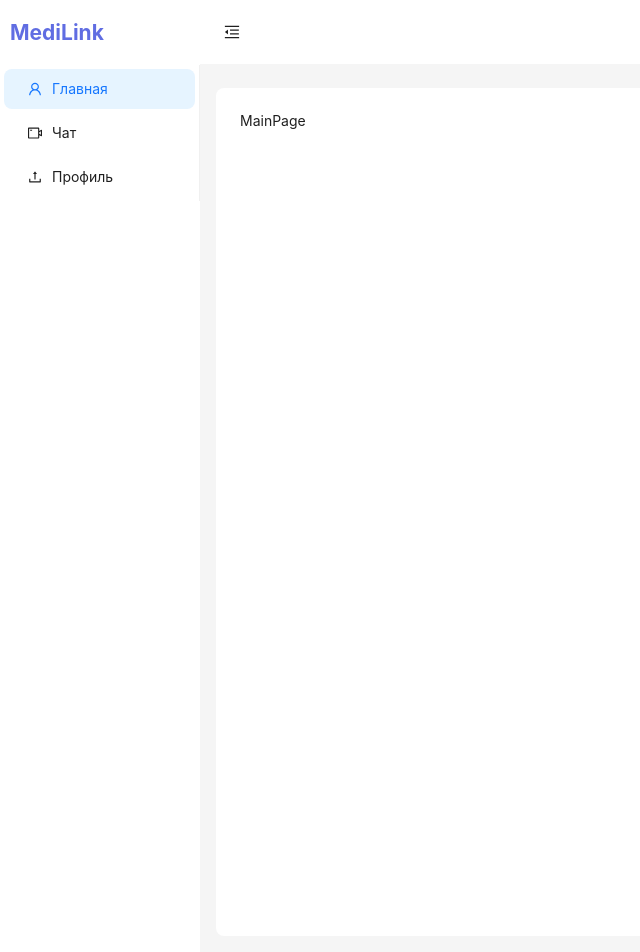
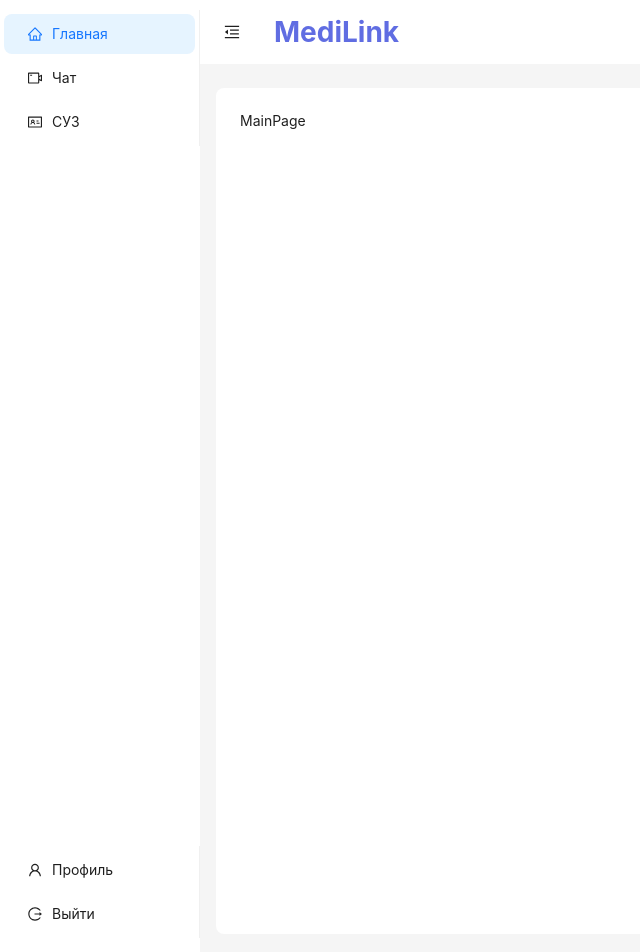
Before and after one commit to sweetkurut/medilink, a React (Vite) app: page / in a window 1280 px wide. Shown: the top 952 px of the page, without its empty margins (0-640 px from the left). Built offline with nearby package versions, Linux system fonts and the light colour scheme.

Commit message:
fix sidebar

```diff
--- a/src/pages/MainPage/mainpage.module.scss
+++ b/src/pages/MainPage/mainpage.module.scss
@@ -3,7 +3,7 @@
     // background-size: cover;
     // background-repeat: no-repeat;
     // margin-top: 40px;
-    min-height: 100vh;
+    // min-height: 100vh;
     // & .container {
     //     max-width: var(--container-width);
     //     margin: 0 auto;
--- /dev/null
+++ b/src/pages/SystemManagementPage/SystemManagementPage.tsx
@@ -0,0 +1,5 @@
+import s from "./SystemManagement.module.scss";
+
+export const SystemManagementPage = () => {
+    return <div className={s.wrapper}>Систему управления</div>;
+};
--- a/src/shared/config/routeConfig/routeConfig.tsx
+++ b/src/shared/config/routeConfig/routeConfig.tsx
@@ -3,6 +3,7 @@ import { LoginPage } from "@/pages/LoginPage/LoginPage";
 import { MainPage } from "@/pages/MainPage/MainPage";
 import { ProfilePage } from "@/pages/ProfilePage/ProfilePage";
 import { SignUpPage } from "@/pages/SignUpPage/SignUpPage";
+import { SystemManagementPage } from "@/pages/SystemManagementPage/SystemManagementPage";
 import type { RouteProps } from "react-router-dom";
 
 export enum AppRoutes {
@@ -12,6 +13,7 @@ export enum AppRoutes {
     SIGN_UP = "signup",
     CHAT = "chat",
     PROFILE = "profile",
+    SUZ = "system_management",
 }
 
 export const RoutePath: Record<AppRoutes, string> = {
@@ -21,6 +23,7 @@ export const RoutePath: Record<AppRoutes, string> = {
     [AppRoutes.SIGN_UP]: "/signup",
     [AppRoutes.CHAT]: "/chat",
     [AppRoutes.PROFILE]: "/profile",
+    [AppRoutes.SUZ]: "/system_management",
 };
 
 export const routeConfig: Record<AppRoutes, RouteProps> = {
@@ -48,4 +51,8 @@ export const routeConfig: Record<AppRoutes, RouteProps> = {
         path: RoutePath.profile,
         element: <ProfilePage />,
     },
+    [AppRoutes.SUZ]: {
+        path: RoutePath.system_management,
+        element: <SystemManagementPage />,
+    },
 };
--- a/src/widgets/SideBar/SideBar.tsx
+++ b/src/widgets/SideBar/SideBar.tsx
@@ -1,5 +1,13 @@
 import React, { useState, type ReactNode } from "react";
-import { MenuFoldOutlined, MenuUnfoldOutlined, UploadOutlined, UserOutlined, VideoCameraOutlined } from "@ant-design/icons";
+import {
+    HomeOutlined,
+    IdcardOutlined,
+    LogoutOutlined,
+    MenuFoldOutlined,
+    MenuUnfoldOutlined,
+    UserOutlined,
+    VideoCameraOutlined,
+} from "@ant-design/icons";
 import { Button, Layout, Menu, theme } from "antd";
 import { useLocation, useNavigate } from "react-router-dom";
 import { RoutePath } from "@/shared/config/routeConfig/routeConfig";
@@ -13,7 +21,7 @@ interface SideBarLayoutProps {
     footer?: ReactNode;
 }
 
-const SideBar: React.FC<SideBarLayoutProps> = ({ children, header, footer }) => {
+const SideBar: React.FC<SideBarLayoutProps> = ({ children, footer }) => {
     const [collapsed, setCollapsed] = useState(false);
     const {
         token: { colorBgContainer, borderRadiusLG },
@@ -22,10 +30,10 @@ const SideBar: React.FC<SideBarLayoutProps> = ({ children, header, footer }) =>
     const navigate = useNavigate();
     const location = useLocation();
 
-    const menuItems = [
+    const topMenuItems = [
         {
             key: RoutePath.main,
-            icon: <UserOutlined />,
+            icon: <HomeOutlined />,
             label: "Главная",
         },
         {
@@ -34,28 +42,58 @@ const SideBar: React.FC<SideBarLayoutProps> = ({ children, header, footer }) =>
             label: "Чат",
         },
         {
-            key: RoutePath.profile,
-            icon: <UploadOutlined />,
-            label: "Профиль",
+            key: RoutePath.system_management,
+            icon: <IdcardOutlined />,
+            label: "СУЗ",
         },
     ];
 
+    const bottomMenuItems = [
+        {
+            key: RoutePath.profile,
+            icon: <UserOutlined />,
+            label: "Профиль",
+        },
+        {
+            key: RoutePath.login,
+            icon: <LogoutOutlined />,
+            label: "Выйти",
+        },
+    ];
+
+    const handleMenuClick = ({ key }: { key: string }) => {
+        if (key === "logout") {
+            console.log("Logging out...");
+        } else {
+            navigate(key);
+        }
+    };
+
     return (
         <div className={s.wrapper}>
-            <Layout style={{ minHeight: "100vh" }}>
+            <Layout>
                 <Sider trigger={null} collapsible collapsed={collapsed} theme="light">
-                    <div className="demo-logo-vertical" />
-                    <h1 className={s.logo}>MediLink</h1>
-                    <Menu
-                        theme="light"
-                        mode="inline"
-                        selectedKeys={[location.pathname]}
-                        items={menuItems}
-                        onClick={({ key }) => navigate(key)}
-                    />
+                    <div className={s.menuWrapper}>
+                        <Menu
+                            theme="light"
+                            mode="inline"
+                            selectedKeys={[location.pathname]}
+                            items={topMenuItems}
+                            onClick={handleMenuClick}
+                            className={s.menu}
+                        />
+                        <Menu
+                            theme="light"
+                            mode="inline"
+                            selectedKeys={[location.pathname]}
+                            items={bottomMenuItems}
+                            onClick={handleMenuClick}
+                            className={s.profile_wrap}
+                        />
+                    </div>
                 </Sider>
                 <Layout>
-                    <Header style={{ padding: 0, background: colorBgContainer }}>
+                    <Header style={{ padding: 0, background: colorBgContainer }} className={s.header}>
                         <Button
                             type="text"
                             icon={collapsed ? <MenuUnfoldOutlined /> : <MenuFoldOutlined />}
@@ -66,7 +104,7 @@ const SideBar: React.FC<SideBarLayoutProps> = ({ children, header, footer }) =>
                                 height: 64,
                             }}
                         />
-                        {header}
+                        <h1 className={s.logo}>MediLink</h1>
                     </Header>
                     <Content
                         style={{
--- a/src/widgets/SideBar/Sidebar.module.scss
+++ b/src/widgets/SideBar/Sidebar.module.scss
@@ -1,5 +1,27 @@
 .wrapper {
     font-family: var(--font-montserrat-r) !important;
+
+    & .menuWrapper {
+        display: flex;
+        flex-direction: column;
+        height: 90%;
+        // justify-content: space-between;
+        gap: 700px;
+
+        & .menu {
+            margin-top: 10px;
+        }
+
+        & .profile_wrap {
+            margin-bottom: 20px;
+        }
+    }
+
+    & .header {
+        display: flex;
+        // flex-direction: -reverse;
+        align-items: center;
+    }
     & .logo {
         // color: var(--color-bg-secondary);
         color: rgb(96, 109, 226);
```
Also changed, not shown: src/pages/SystemManagementPage/SystemManagement.module.scss (added).
